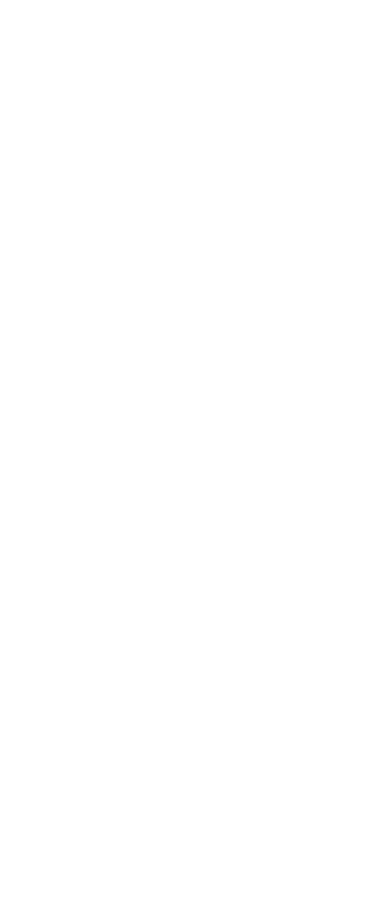
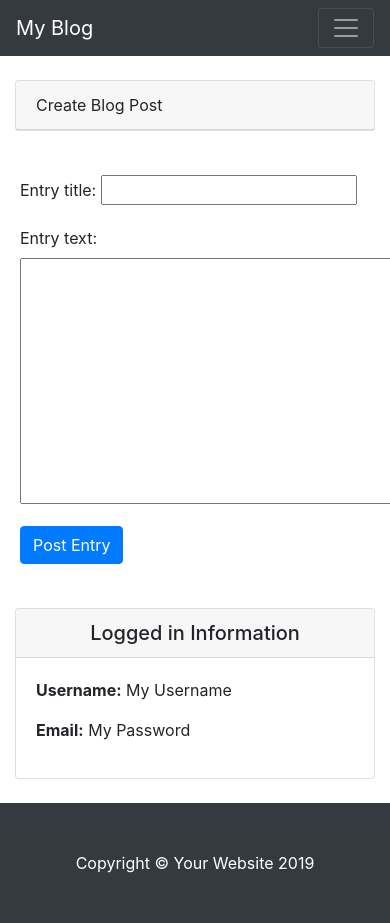
Before and after one commit to chamanoS/Django_Website, a Django app: page /create_entry/ in a window 390 px wide; the page is wider, and only the part inside the window is pictured. Before the commit the part shown is empty. Before the commit the page ends 844 px from the top of that part, so only its background shows below. Run offline with Django 4.2, Linux system fonts and the light colour scheme; some libraries are stand-ins or nearby versions.

Commit message:
post success

```diff
--- a/Blog/Blogwebsite/templates/entries/create_entry.html
+++ b/Blog/Blogwebsite/templates/entries/create_entry.html
@@ -0,0 +1,20 @@
+{% extends 'entries/base.html' %}
+{% block content %}
+
+        <div class="col-md-8">
+          <div class="card mb-4 mt-4">
+            <di class="card-header">
+              Create Blog Post
+            </div>
+          </div>
+          <div class="card-body">
+            <form method="POST">
+             {% csrf_token %}
+             {{form.as_p}}
+             <button type="submit" class="btn btn-primary">Post Entry</button>
+            </form>
+          </div>
+        </div>
+
+      </div>
+{% endblock %}
--- a/Blog/Blogwebsite/urls.py
+++ b/Blog/Blogwebsite/urls.py
@@ -4,5 +4,5 @@
 urlpatterns = [
     path('',HomeView.as_view(), name = 'blog-home'),
     path('entry/<int:pk>/', EntryView.as_view(), name = 'entry-detail'),
-    path('create_entry/', CreateEntryView.as_view(),name="create_entry")
+    path('create_entry/', CreateEntryView.as_view(success_url='/'),name="create_entry")
 ]
--- a/Blog/Blogwebsite/views.py
+++ b/Blog/Blogwebsite/views.py
@@ -14,4 +14,8 @@
 class CreateEntryView(CreateView):
     model = Entry
     template_name = 'entries/create_entry.html'
-    fields = ['title','text']
+    fields = ['entry_title','entry_text']
+
+    def form_valid(self,form):
+        form.instance.entry_author = self.request.user
+        return super().form_valid(form)
```
Also changed, not shown: Blog/Blogwebsite/templates/entries/entry_detail.html (line endings or trailing spaces), Blog/db.sqlite3.
